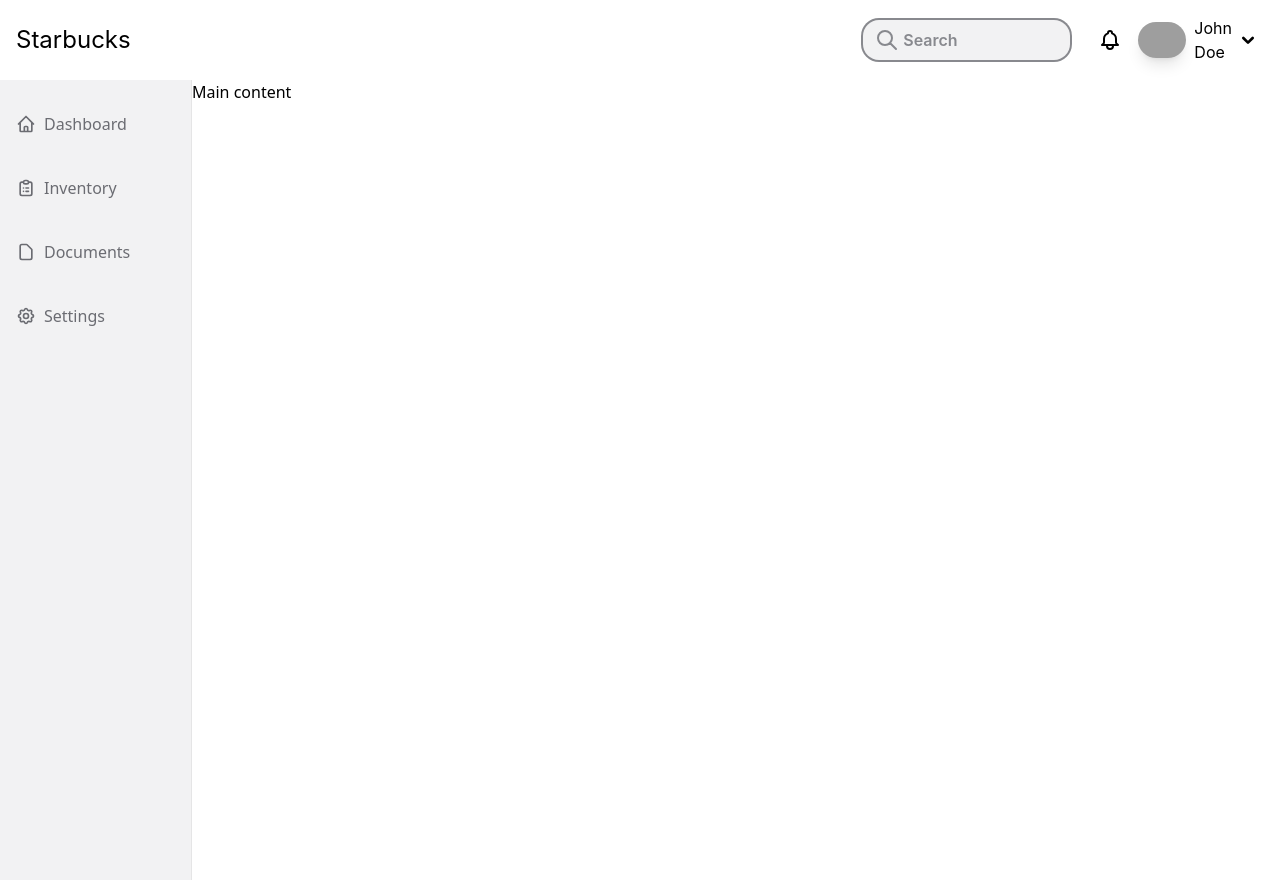
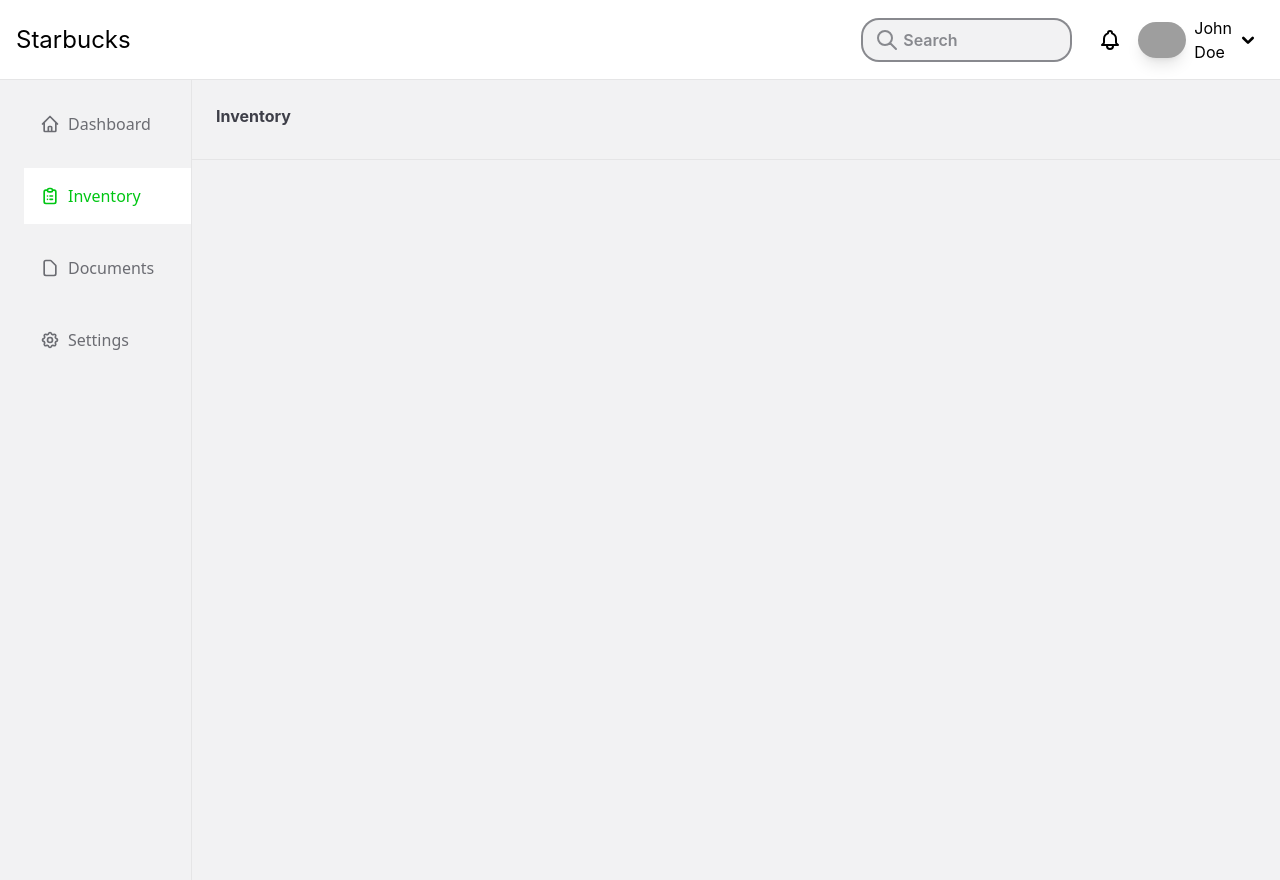
Before and after one commit to jamil-rahman/dashboard-template, a React (Create React App) app: page / in a window 1280 px wide. Built offline with nearby package versions, Linux system fonts and the light colour scheme; grey boxes are pictures that could not be loaded.

Commit message:
page title done

```diff
--- a/src/components/Navbar.js
+++ b/src/components/Navbar.js
@@ -2,7 +2,7 @@
 
 export default function Navbar() {
   return (
-    <div className="flex justify-around bg-white items-center w-full h-20 mx-auto px-4 text-black border-b-border">
+    <div className="flex justify-around bg-white items-center w-full h-20 mx-auto px-4 text-black border-b-border border-b">
       <h2 className="w-full text-2xl font-body">Starbucks</h2>
 
       {/* Searchbar */}
--- /dev/null
+++ b/src/components/PageTitle.js
@@ -0,0 +1,10 @@
+
+import React from 'react'
+
+export default function PageTitle({title}) {
+  return (
+    <div className='w-full h-20 p-6 bg-primaryb border-b border-b-border'>
+        <h5 className='font-body font-bold text-neutral-900'>{title}</h5>
+    </div>
+  )
+}
--- a/src/components/Sidebar.js
+++ b/src/components/Sidebar.js
@@ -2,27 +2,15 @@
 
 export default function Sidebar() {
   return (
-    <div className="w-48 bg-background border-r-border border-r">
-      {/* <div className="mb-10 mt-10 p-4">
-        <h3 className="mx-6 mb-2 text-xs font-body text-neutral-100 tracking-widest">Dashboard</h3>
-        </div>
-      <div className="mb-10 bg-white p-4">
-      <h3 className="mx-6 text-xs font-body tracking-widest bg-white text-primary">Inventory</h3>
-        </div>
-      <div className="mb-10 p-4">
-      <h3 className="mx-6 mb-2 text-xs font-body text-neutral-100 tracking-widest">Documents</h3>
-      </div>
-      <div className="mb-10 p-4">
-      <h3 className="mx-6 mb-2 text-xs font-body text-neutral-100 tracking-widest">Settings</h3>
-        </div> */}
-
+    // <div className="lg:w-48 md:w-20 bg-background border-r-border border-r ">
+      <>
       <a
         href="#home"
-        className="flex items-center p-4 mb-2 mt-4 text-neutral-100"
+        className="lg:flex lg:items-center lg:p-4 lg:mb-2 lg:mt-4 md:block md:mt-4 md:ml-6 sm:block sm:mt-4 sm:ml-6 sm:items-center text-neutral-100"
       >
         <svg
           xmlns="http://www.w3.org/2000/svg"
-          className="h-5 w-5 mr-2"
+          className="h-5 w-5 mr-2 md:visible sm:visible"
           fill="none"
           viewBox="0 0 24 24"
           stroke="currentColor"
@@ -34,12 +22,12 @@
             d="M3 12l2-2m0 0l7-7 7 7M5 10v10a1 1 0 001 1h3m10-11l2 2m-2-2v10a1 1 0 01-1 1h-3m-6 0a1 1 0 001-1v-4a1 1 0 011-1h2a1 1 0 011 1v4a1 1 0 001 1m-6 0h6"
           />
         </svg>
-        Dashboard
+        <span className="md:invisible lg:visible sm:invisible">Dashboard</span>
       </a>
 
       <a
         href="#home"
-        className="flex items-center p-4 mb-2 text-neutral-100"
+        className="lg:flex lg:items-center lg:p-4 lg:mb-2 lg:mt-4 md:block md:mt-4 md:ml-6 sm:block sm:mt-4 sm:ml-6 sm:items-center text-primary bg-white"
       >
         <svg
           xmlns="http://www.w3.org/2000/svg"
@@ -55,12 +43,12 @@
             d="M9 5H7a2 2 0 00-2 2v12a2 2 0 002 2h10a2 2 0 002-2V7a2 2 0 00-2-2h-2M9 5a2 2 0 002 2h2a2 2 0 002-2M9 5a2 2 0 012-2h2a2 2 0 012 2m-3 7h3m-3 4h3m-6-4h.01M9 16h.01"
           />
         </svg>
-        Inventory
+        <span className="md:invisible lg:visible sm:invisible">Inventory</span>
       </a>
 
       <a
         href="#home"
-        className="flex items-center p-4 mb-2 text-neutral-100"
+        className="lg:flex lg:items-center lg:p-4 lg:mb-2 lg:mt-4 md:block md:mt-4 md:ml-6 sm:block sm:mt-4 sm:ml-6 sm:items-center text-neutral-100"
       >
         <svg
           xmlns="http://www.w3.org/2000/svg"
@@ -76,12 +64,12 @@
             d="M7 21h10a2 2 0 002-2V9.414a1 1 0 00-.293-.707l-5.414-5.414A1 1 0 0012.586 3H7a2 2 0 00-2 2v14a2 2 0 002 2z"
           />
         </svg>
-       <span> Documents</span>
+       <span className="md:invisible lg:visible sm:invisible"> Documents</span>
       </a>
 
       <a
         href="#home"
-        className="flex items-center p-4 mb-2 text-neutral-100"
+        className="lg:flex lg:items-center lg:p-4 lg:mb-2 lg:mt-4 md:block md:mt-4 md:ml-6 md:items-center sm:block sm:mt-4 sm:ml-6 sm:items-center text-neutral-100"
       >
         <svg
           xmlns="http://www.w3.org/2000/svg"
@@ -102,8 +90,9 @@
             d="M15 12a3 3 0 11-6 0 3 3 0 016 0z"
           />
         </svg>
-        Settings
+        <span className="md:invisible lg:visible sm:invisible">Settings</span>
       </a>
-    </div>
+      </>
+    // </div>
   );
 }
--- a/src/views/Inventory.js
+++ b/src/views/Inventory.js
@@ -1,17 +1,20 @@
-import Navbar from '../components/Navbar'
-import Sidebar from '../components/Sidebar'
+import Navbar from "../components/Navbar";
+import PageTitle from "../components/PageTitle";
+import Sidebar from "../components/Sidebar";
 function Inventory() {
   return (
-    <>
-
-    <Navbar />
-    <div className='flex min-h-screen '>
-    <Sidebar />
-    Main content
+    <div className="bg-background">
+      <Navbar />
+      <div className="flex ">
+        <div className="lg:flex lg:min-h-screen md:flex md:min-h-screen sm:flex sm:min-h-screen">
+          <div className="lg:w-48 md:w-20 bg-background border-r-border border-r">
+            <Sidebar />
+          </div>
+        </div>
+        <PageTitle title='Inventory' />
+      </div>
     </div>
-
-    </>
-  )
+  );
 }
 
-export default Inventory
+export default Inventory;
```
Also changed, not shown: src/components/UserProfile.js (+1 -89 lines).
